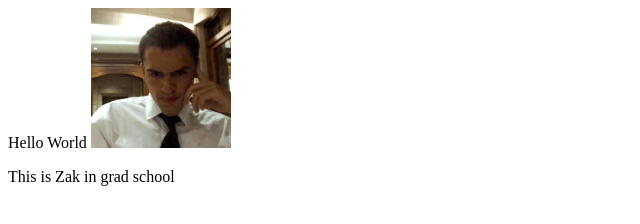
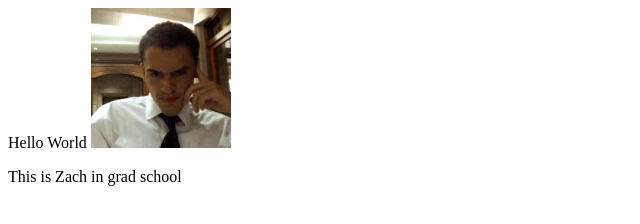
Before and after one commit to zachandreadakis/zachandreadakis.github.io, a plain HTML site: page index.html in a window 1280 px wide. Shown: the full height of the page, 0-640 px from the left. Drawn offline with Linux system fonts and the light colour scheme.

Commit message:
Zach in grad school

```diff
--- a/index.html
+++ b/index.html
@@ -1,4 +1,4 @@
 Hello World
 
 <img src="271153_403864339668538_129957304_n.jpg" width="140" height="140">
-<p>This is Zak in grad school</p>
+<p>This is Zach in grad school</p>
```
